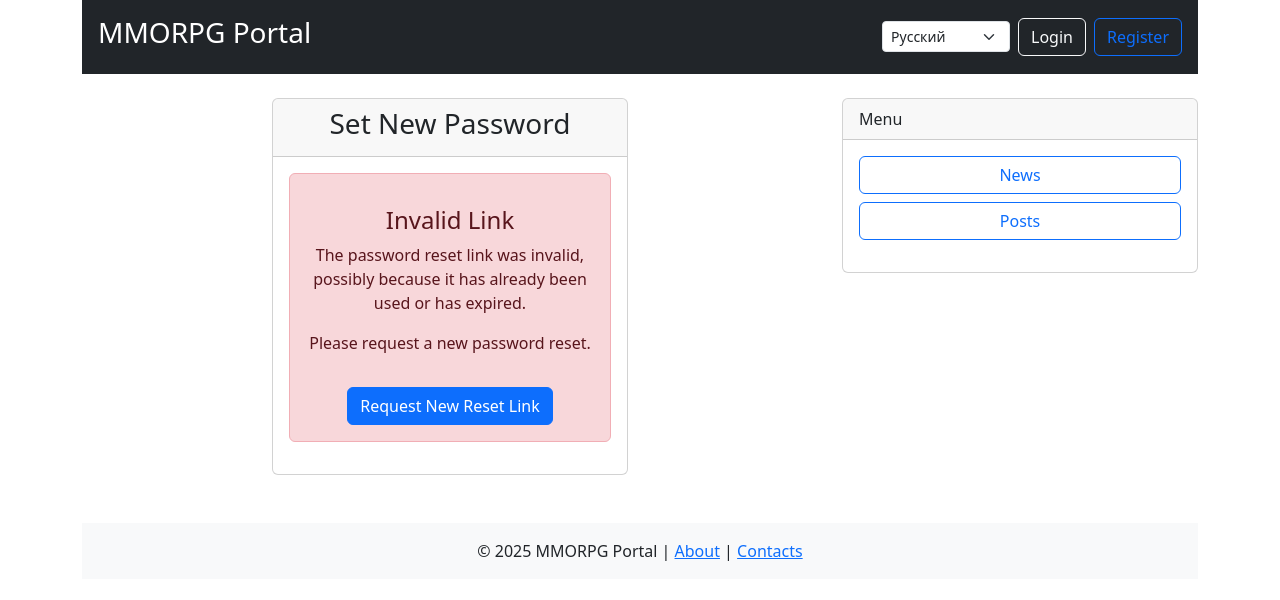
After one commit to sergio-078/module_31, a Django app: page /user/reset/1/1/ in a window 1280 px wide. The commit adds this page. Shown: the top 600 px of the page. Run offline with Django 5.2, Linux system fonts and the light colour scheme; data comes from the database, SQL or seed files in the repository; both versions use the stored data as it was after the commit; some libraries are stand-ins or nearby versions.

Commit message:
Update appUser - reset password

```diff
--- /dev/null
+++ b/appUser/templates/password_reset_confirm.html
@@ -0,0 +1,79 @@
+{% extends "default.html" %}
+{% load i18n %}
+
+{% block title %}{% trans "Set New Password" %}{% endblock %}
+
+{% block content %}
+<div class="row justify-content-center">
+    <div class="col-md-6">
+        <div class="card">
+            <div class="card-header">
+                <h3 class="text-center">{% trans "Set New Password" %}</h3>
+            </div>
+            <div class="card-body">
+                {% if validlink %}
+                    <p class="text-muted mb-4">
+                        {% trans "Please enter your new password twice so we can verify you typed it in correctly." %}
+                    </p>
+
+                    <form method="post">
+                        {% csrf_token %}
+
+                        {% if form.errors %}
+                        <div class="alert alert-danger">
+                            {% trans "Please correct the errors below." %}
+                            {{ form.non_field_errors }}
+                        </div>
+                        {% endif %}
+
+                        <div class="mb-3">
+                            <label for="{{ form.new_password1.id_for_label }}" class="form-label">
+                                {% trans "New Password" %}
+                            </label>
+                            <input type="password" name="{{ form.new_password1.name }}"
+                                   class="form-control" id="{{ form.new_password1.id_for_label }}"
+                                   placeholder="{% trans 'Enter new password' %}" required>
+                            {% if form.new_password1.errors %}
+                            <div class="text-danger">{{ form.new_password1.errors }}</div>
+                            {% endif %}
+                            <small class="form-text text-muted">
+                                {{ form.new_password1.help_text }}
+                            </small>
+                        </div>
+
+                        <div class="mb-3">
+                            <label for="{{ form.new_password2.id_for_label }}" class="form-label">
+                                {% trans "Confirm Password" %}
+                            </label>
+                            <input type="password" name="{{ form.new_password2.name }}"
+                                   class="form-control" id="{{ form.new_password2.id_for_label }}"
+                                   placeholder="{% trans 'Confirm new password' %}" required>
+                            {% if form.new_password2.errors %}
+                            <div class="text-danger">{{ form.new_password2.errors }}</div>
+                            {% endif %}
+                        </div>
+
+                        <button type="submit" class="btn btn-primary w-100">
+                            <i class="bi bi-key"></i> {% trans "Change Password" %}
+                        </button>
+                    </form>
+                {% else %}
+                    <div class="alert alert-danger text-center">
+                        <i class="bi bi-exclamation-triangle display-4"></i>
+                        <h4 class="mt-3">{% trans "Invalid Link" %}</h4>
+                        <p>
+                            {% trans "The password reset link was invalid, possibly because it has already been used or has expired." %}
+                        </p>
+                        <p>
+                            {% trans "Please request a new password reset." %}
+                        </p>
+                        <a href="{% url 'password_reset' %}" class="btn btn-primary mt-3">
+                            {% trans "Request New Reset Link" %}
+                        </a>
+                    </div>
+                {% endif %}
+            </div>
+        </div>
+    </div>
+</div>
+{% endblock %}
--- /dev/null
+++ b/appUser/templates/password_reset_subject.txt
@@ -0,0 +1 @@
+{% load i18n %}{% trans "Password Reset Request - MMORPG Portal" %}
--- a/appUser/urls.py
+++ b/appUser/urls.py
@@ -1,3 +1,4 @@
+from django.contrib.auth import views as auth_views
 from django.urls import path
 from django.contrib.auth.views import LoginView, LogoutView
 from . import views
@@ -17,6 +18,36 @@ urlpatterns = [
 
     path('register/', views.RegisterView.as_view(), name='register'),
     path('verify/<str:code>/', views.verify_email, name='verify_email'),
+    # Восстановление пароля
+    # path('password_reset/',
+    #      auth_views.PasswordResetView.as_view(
+    #          template_name='password_reset.html',
+    #          email_template_name='password_reset_email.html',
+    #          subject_template_name='password_reset_subject.txt',
+    #          success_url='/user/password_reset/done/'
+    #      ),
+    #      name='password_reset'),
+
+    path('password_reset/', views.custom_password_reset, name='password_reset'),
+
+    path('password_reset/done/',
+         auth_views.PasswordResetDoneView.as_view(
+             template_name='password_reset_done.html'
+         ),
+         name='password_reset_done'),
+
+    path('reset/<uidb64>/<token>/',
+         auth_views.PasswordResetConfirmView.as_view(
+             template_name='password_reset_confirm.html',
+             success_url='/user/reset/done/'
+         ),
+         name='password_reset_confirm'),
+
+    path('reset/done/',
+         auth_views.PasswordResetCompleteView.as_view(
+             template_name='password_reset_complete.html'
+         ),
+         name='password_reset_complete'),
 
     # Profile
     path('profile/', views.profile, name='profile'),
--- a/proNotification/settings.py
+++ b/proNotification/settings.py
@@ -163,7 +163,10 @@ DEFAULT_AUTO_FIELD = 'django.db.models.BigAutoField'
 AUTH_USER_MODEL = 'appUser.CustomUser'
 
 # Email settings
-EMAIL_BACKEND = 'django.core.mail.backends.smtp.EmailBackend'
+EMAIL_BACKEND = 'appUser.email_backends.DebugEmailBackend'
+#EMAIL_BACKEND = 'django.core.mail.backends.smtp.EmailBackend'
+# Для отправки на реальную почту необходимо раскомментировать строки ниже
+# EMAIL_BACKEND = 'django.core.mail.backends.smtp.EmailBackend'
 # EMAIL_HOST = 'smtp.yandex.ru'
 # EMAIL_PORT = 465
 # EMAIL_HOST_USER = 'your-email@yandex.ru'
```
Also changed, not shown: appUser/email_backends.py (added, +20 -0 lines), appUser/templates/login.html (+7 -0 lines), appUser/templates/password_reset.html (added, +68 -0 lines), appUser/templates/password_reset_complete.html (added, +30 -0 lines), appUser/templates/password_reset_done.html (added, +33 -0 lines), appUser/templates/password_reset_email.html (added, +36 -0 lines), appUser/views.py (+57 -1 lines), db.sqlite3.
